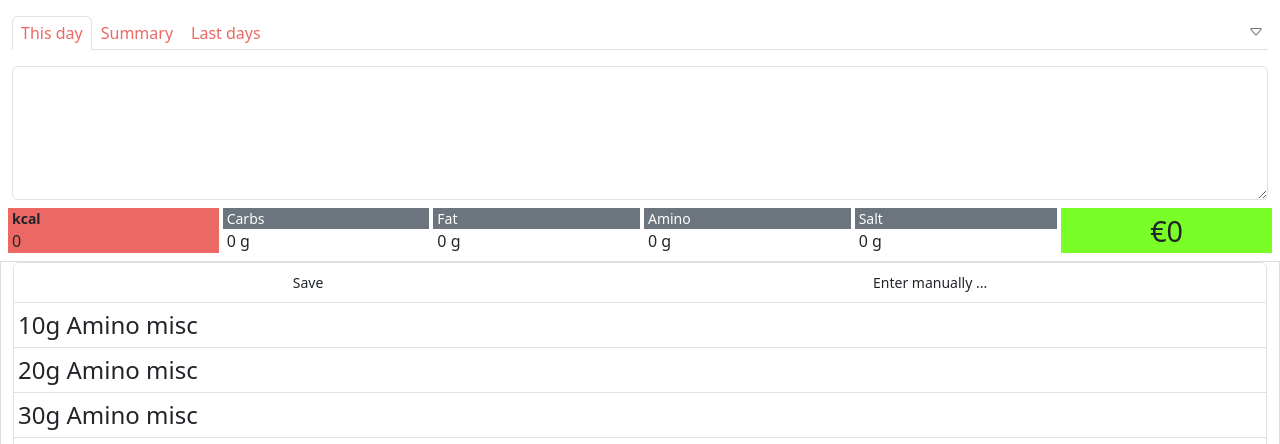
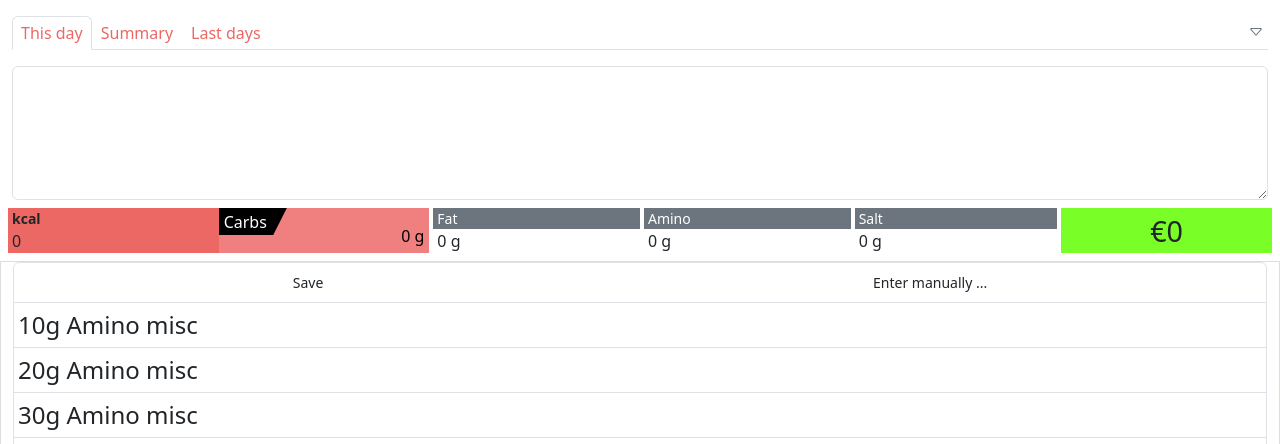
Before and after one commit to walter-a-jablonowski/simple-nutrition-counter, a PHP site: page / in a window 1280 px wide. Shown: the part 54-498 px from the top of the page. Run offline with PHP 8.4, Linux system fonts and the light colour scheme; data that the repository does not hold is empty.

Commit message:
Started adding space saving quick summary design

```diff
--- a/src/style/app.css
+++ b/src/style/app.css
@@ -3,6 +3,67 @@
   max-width: 400px;
 }
 */
+
+/* Font sizes */
+/* in BS 5.3 this is made with styles */
+
+/* Default font size may be xs */
+
+@media( min-width: 576px) {   /* Small devices (landscape phones, 576px and up) */
+  .responsive-text {
+    font-size: 1.25rem;
+  }
+}
+@media( min-width: 768px) {   /* Medium devices (tablets, 768px and up) */
+  .responsive-text {
+    font-size: 1.5rem;
+  }
+}
+@media( min-width: 992px) {   /* Large devices (desktops, 992px and up) */
+  .responsive-text {
+    font-size: 1.75rem;
+  }
+}
+@media( min-width: 1200px) {  /* Extra large devices (large desktops, 1200px and up) */
+  .responsive-text {
+    font-size: 2rem;
+  }
+}
+@media( min-width: 1200px) {  /* X Extra large devices (1400px and up) */
+  .responsive-text {
+    font-size: 2rem;
+  }
+}
+
+/* Quick summary val view */
+
+.val {
+  position: relative;              /* Allow absolute positioning inside */
+  background-color: lightcoral;  /* Light red background */
+  /* width: 200px; */              /* Set width */
+  /* height: 100px; */             /* Set height */
+  color:  black;                 /* Default text color */
+}
+
+.val .label {
+  position: absolute;              /* Absolute position inside the val */
+  top:      0;                     /* Align to the top-left corner */
+  left:     0;
+  background-color: black;       /* Black background for label */
+  color:  white;                 /* White text color */
+  padding:  2px 20px 1px 5px;      /* Padding around text */
+                                   /* Clip-path to create the angled right side */
+  clip-path: polygon(0 0, 100% 0, 80% 100%, 0 100%);
+}
+
+.val .value {
+  position: absolute;              /* Absolute position inside the val */
+  bottom:   0;                     /* Align to the bottom-right corner */
+  right:    0;
+  padding:  5px;                   /* Padding around text */
+
+  /* font-size: 50px; */
+}
 
 /* Food list */
 
--- a/src/view/tabs/edit/quick_summary.php
+++ b/src/view/tabs/edit/quick_summary.php
@@ -3,9 +3,15 @@
     <div class="ps-1 fw-bold small">kcal</div>
     <div id="caloriesSum" class="ps-1">0</div>
   </div>
+<!--
   <div class="col-2 ps-1 pe-0">
     <div class="ps-1 bg-secondary text-white small">Carbs</div>
     <div class="ps-1"><span id="carbsSum">0</span> g</div>
+  </div>
+-->
+  <div class="col-2 val">
+    <div class="label fs-sm-1 fs-md-2">Carbs</div>
+    <div class="value"><span id="carbsSum">0</span> g</div>
   </div>
   <div class="col-2 ps-1 pe-0">
     <div class="px-1 bg-secondary text-white small">Fat</div>
```
Also changed, not shown: src/view/design.html (deleted, +0 -46 lines).
